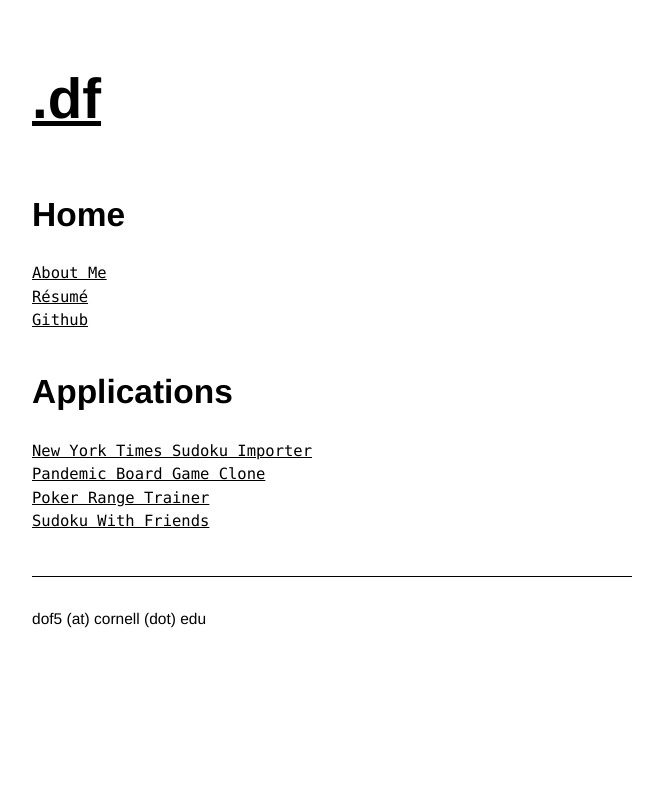
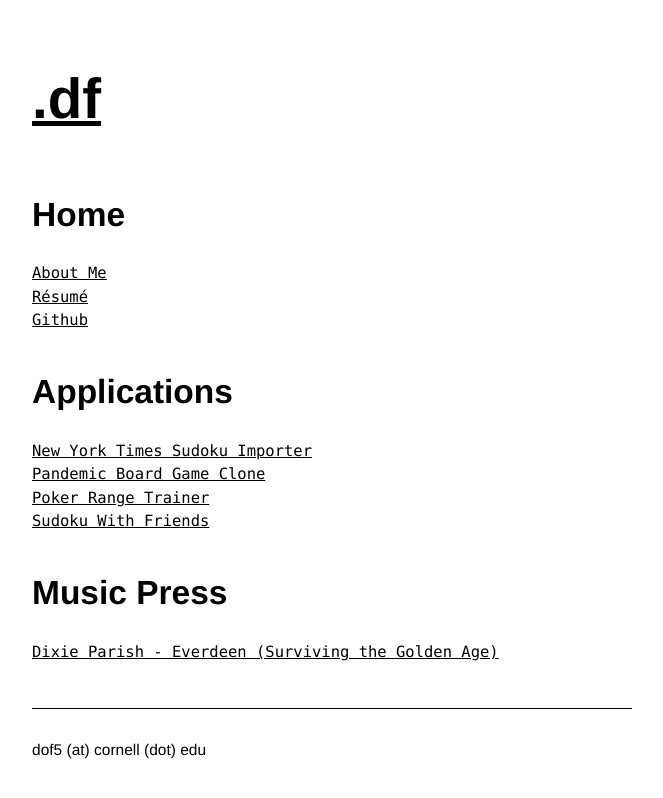
Before and after one commit to davefol/davefol.github.io, a Jekyll site: the page built from index.html, in a window 1280 px wide. Shown: the top 798 px of the page, without its empty margins (109-772 px from the left). Built offline with Jekyll 4.4.1, drawn with Linux system fonts in a browser that asks for light colours; some web fonts are replaced.

Commit message:
Added music press section to index

```diff
--- a/index.html
+++ b/index.html
@@ -32,3 +32,10 @@ layout: default
 	</ul>
 </section>
 {% endfor %}
+
+<section>
+	<h2>Music Press</h2>
+	<ul>
+		<li><a href="https://survivingthegoldenage.com/dixie-parish-everdeen/">Dixie Parish - Everdeen (Surviving the Golden Age)</a></li>
+	</ul>
+</section>
```
